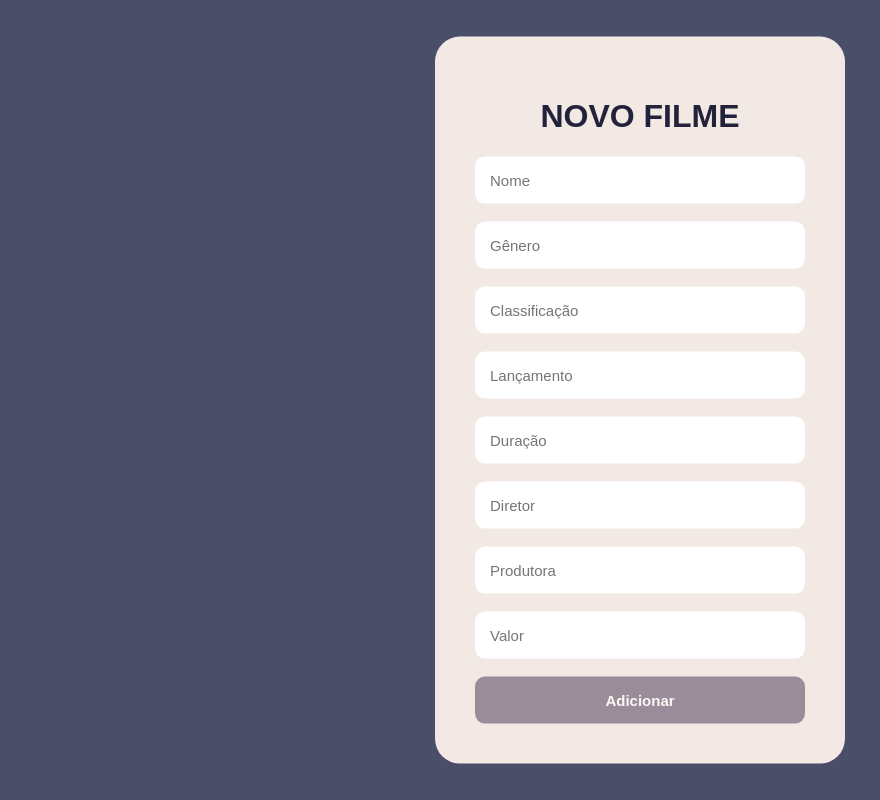
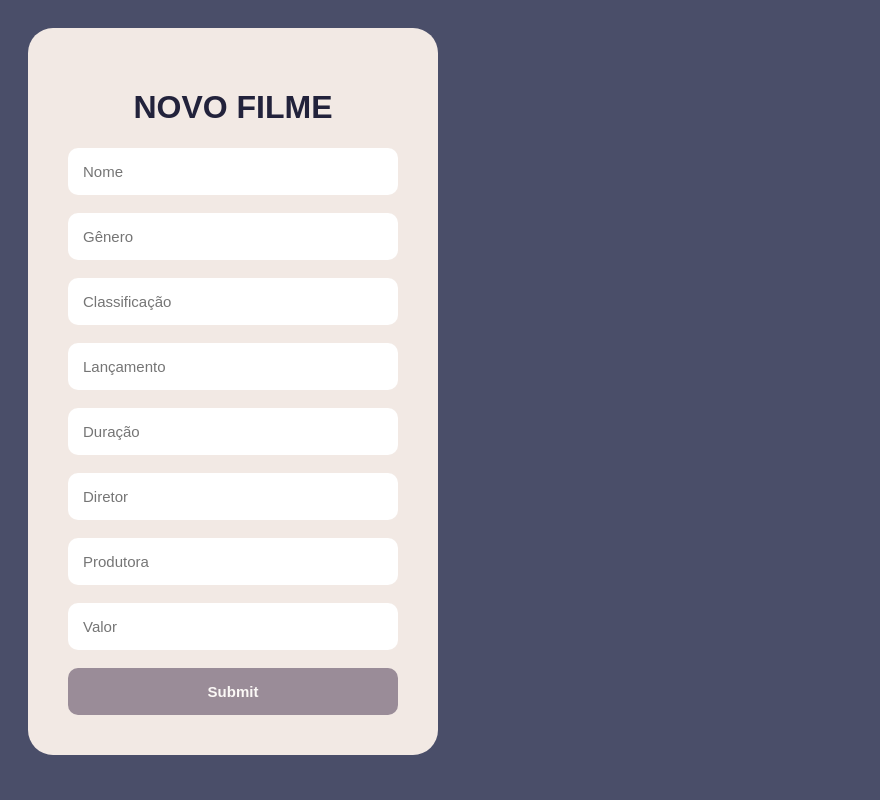
Before and after one commit to LeticiaFreitas79/PHP-Projetos, a PHP site: page /inserir.php in a window 1280 px wide. Shown: the whole page, without its empty margins (0-880 px from the left). Run offline with PHP 8.4, Linux system fonts and the light colour scheme.

Commit message:
versão32 - aparência insert

```diff
--- a/Atividade04Locadora/inserir.php
+++ b/Atividade04Locadora/inserir.php
@@ -20,9 +20,9 @@
             background-color: rgba(242, 233, 228);
             text-align: center;
             position: absolute;
-            top: 50%;
+            /*top: 50%;
             left: 50%;
-            transform: translate(-50%, -50%);
+            transform: translate(-50%, -50%); */
             padding: 40px; /* Distância entre os elementos e a borda da div. */
             border-radius: 25px;
             color: rgba(34, 34, 59); /* Cor do título*/
@@ -38,7 +38,7 @@
             width: 300px;
         }
 
-        button
+        #btnEnviar
         {
             background-color: rgba(154, 140, 152);
             border: none;
@@ -50,7 +50,7 @@
             color: rgba(251, 248, 246);
         }
 
-        button:hover
+        #btnEnviar:hover
         {
             background-color: rgba(74, 78, 105);
             cursor: pointer;
@@ -62,6 +62,7 @@
 <body>
     <div> <!--Abre o bloco de conteúdo-->
         <h1>NOVO FILME</h1>
+        <form action="">
                 <input type="text" placeholder="Nome">
                 <br><br>
                 <input type="text" placeholder="Gênero">
@@ -78,7 +79,8 @@
                 <br><br>
                 <input type="text" placeholder="Valor">
                 <br><br>
-        <button>Adicionar</button>
+                <input type="submit" nome="submit" id="btnEnviar">
+        </form>
     </div> <!--Fecha o bloco de conteúdo-->
 </body>
 </html>
```
Lines whose indentation alone changed are shown as unchanged.
